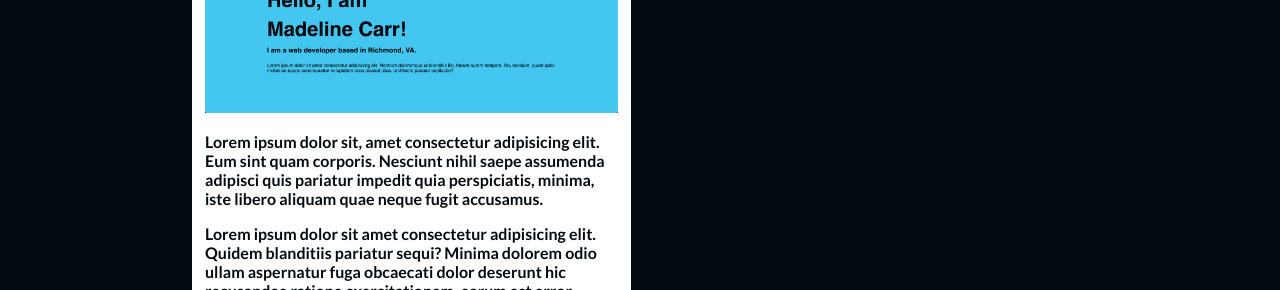
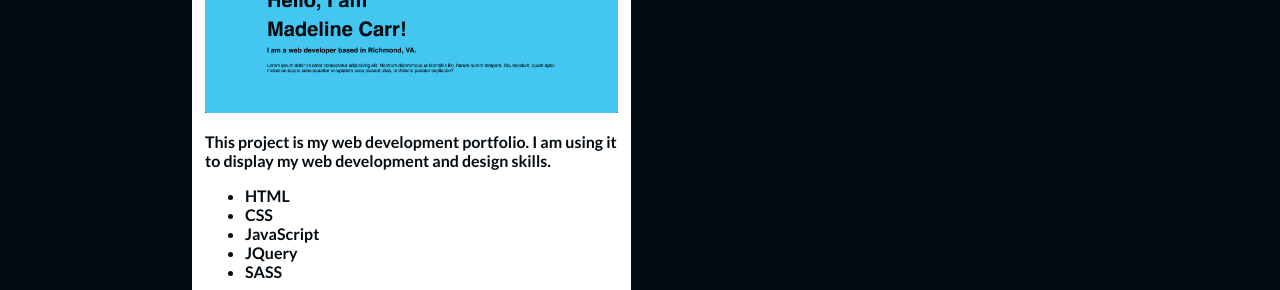
Before and after one commit to Madeline-Carr/Madeline-Carr.github.io, a plain HTML site: page index.html in a window 1280 px wide. Shown: the part 1198-1488 px from the top of the page. Drawn offline with nearby package versions, Linux system fonts and the light colour scheme; some packages are replaced by stand-ins of ours.

Commit message:
Added Real Text To Project

```diff
--- a/index.html
+++ b/index.html
@@ -5,6 +5,8 @@
     <meta name="viewport" content="width=device-width, initial-scale=1.0" />
     <meta http-equiv="X-UA-Compatible" content="ie=edge" />
     <link rel="stylesheet" href="Styles/styles.css" />
+
+
     <link
       rel="icon"
       href="./Assets/myIcon-01.jpg"
@@ -104,21 +106,13 @@
             </div>
             <img src="./Assets/placeholder.png" alt="" />
             <p>
-              Lorem ipsum dolor sit, amet consectetur adipisicing elit. Eum sint
-              quam corporis. Nesciunt nihil saepe assumenda adipisci quis
-              pariatur impedit quia perspiciatis, minima, iste libero aliquam
-              quae neque fugit accusamus.
-            </p>
-            <p>
-              Lorem ipsum dolor sit amet consectetur adipisicing elit. Quidem
-              blanditiis pariatur sequi? Minima dolorem odio ullam aspernatur
-              fuga obcaecati dolor deserunt hic recusandae ratione
-              exercitationem, earum est error maxime? Accusantium.
+              This project is my web development portfolio. I am using it to display my web development and design skills.
             </p>
             <ul>
               <li>HTML</li>
               <li>CSS</li>
               <li>JavaScript</li>
+              <li>JQuery</li>
               <li>SASS</li>
             </ul>
             <div class="info">
```
